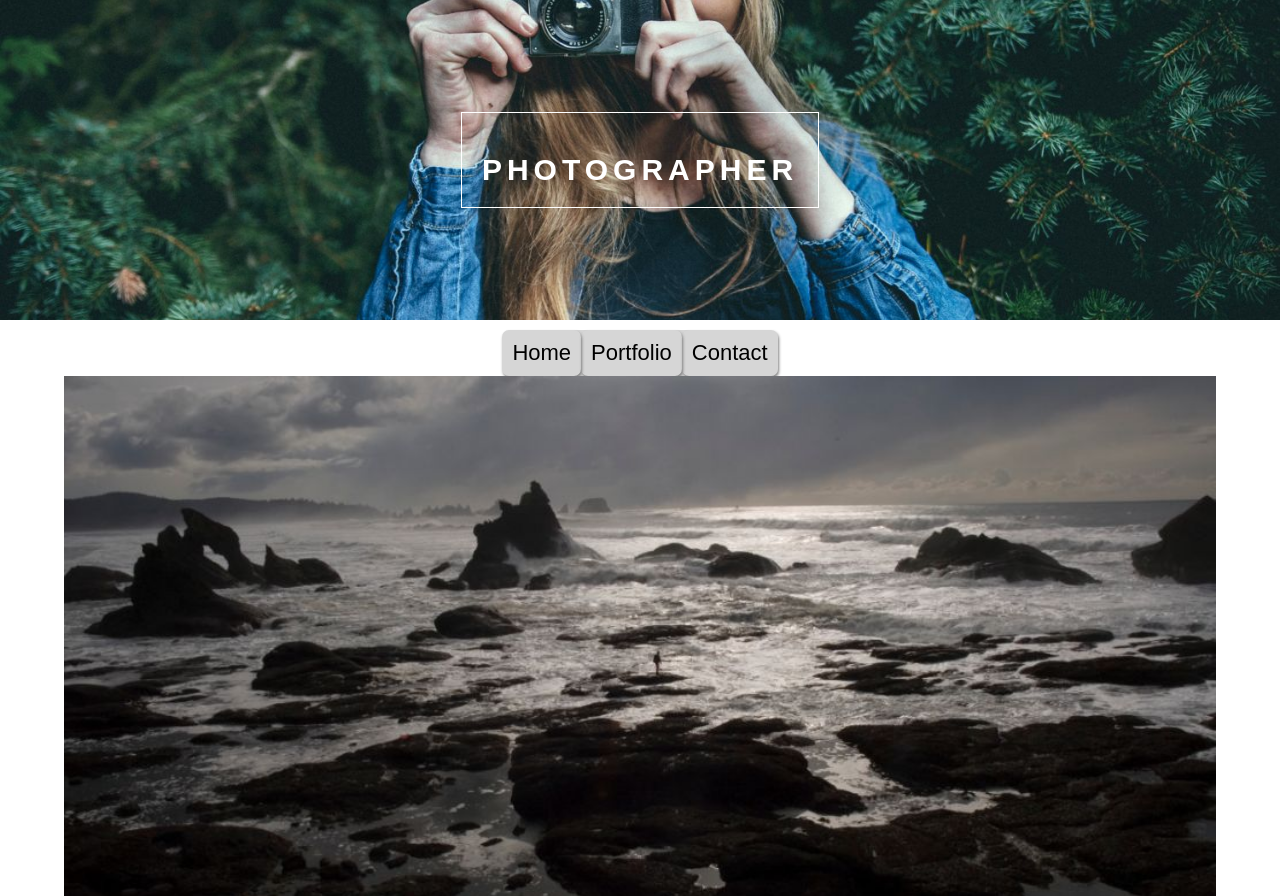
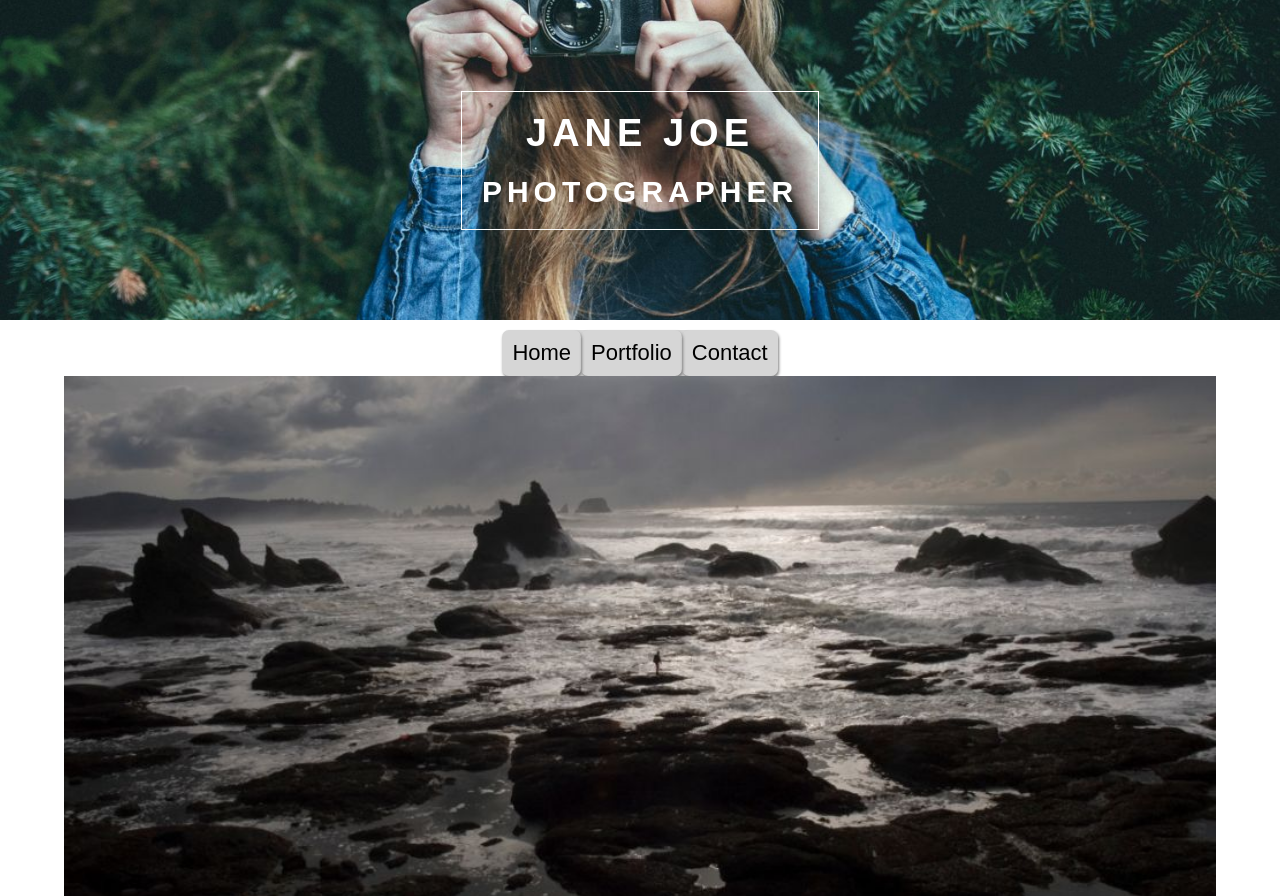
Before and after one commit to Harutyunyan-Erik/My-First-Repo, a plain HTML site: page index.html in a window 1280 px wide. Shown: the top 896 px of the page. Drawn offline with Linux system fonts and the light colour scheme.

Commit message:
Update index.html

```diff
--- a/index.html
+++ b/index.html
@@ -10,7 +10,7 @@
     <header class="main_header_container" id="header">
         <section class="section1">
             <div class="img_container">
-                <h1 id="jane_name"></h1>
+                <h1 id="jane_name">JANE JOE</h1>
                 <h2>PHOTOGRAPHER</h2>
             </div>
         </section>
```
